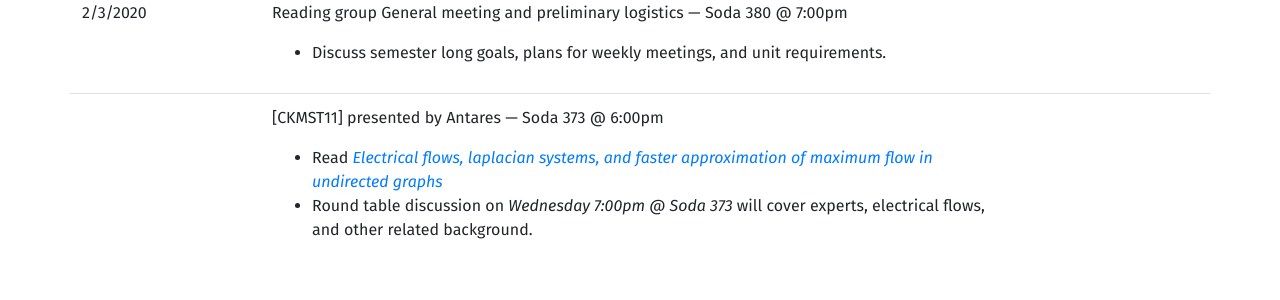
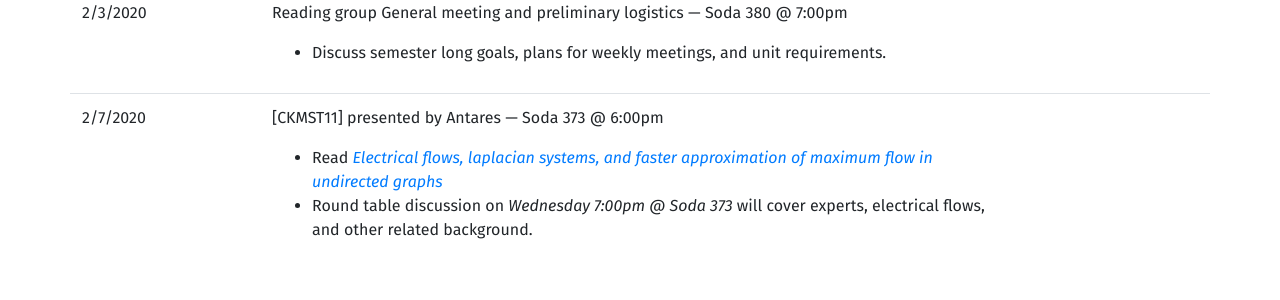
Before and after one commit to ugtcs/ugtcs.github.io, a Jekyll site: the page built from _reading-groups/sp20/maxflow.md, in a window 1280 px wide. Shown: the part 1089-1389 px from the top of the page. Built offline with Jekyll 4.4.1, drawn with Linux system fonts in a browser that asks for light colours; formulas are drawn with MathJax 3.

Commit message:
Give maxflow second meeting a date

```diff
--- a/_reading-groups/sp20/maxflow.md
+++ b/_reading-groups/sp20/maxflow.md
@@ -15,7 +15,7 @@ weeks:
       Reading group General meeting and preliminary logistics — Soda 380 @ 7:00pm
 
       - Discuss semester long goals, plans for weekly meetings, and unit requirements.
-  - date:
+  - date: 2/7/2020
     topic: >-
       [CKMST11] presented by Antares &mdash; Soda 373 @ 6:00pm
 
```
